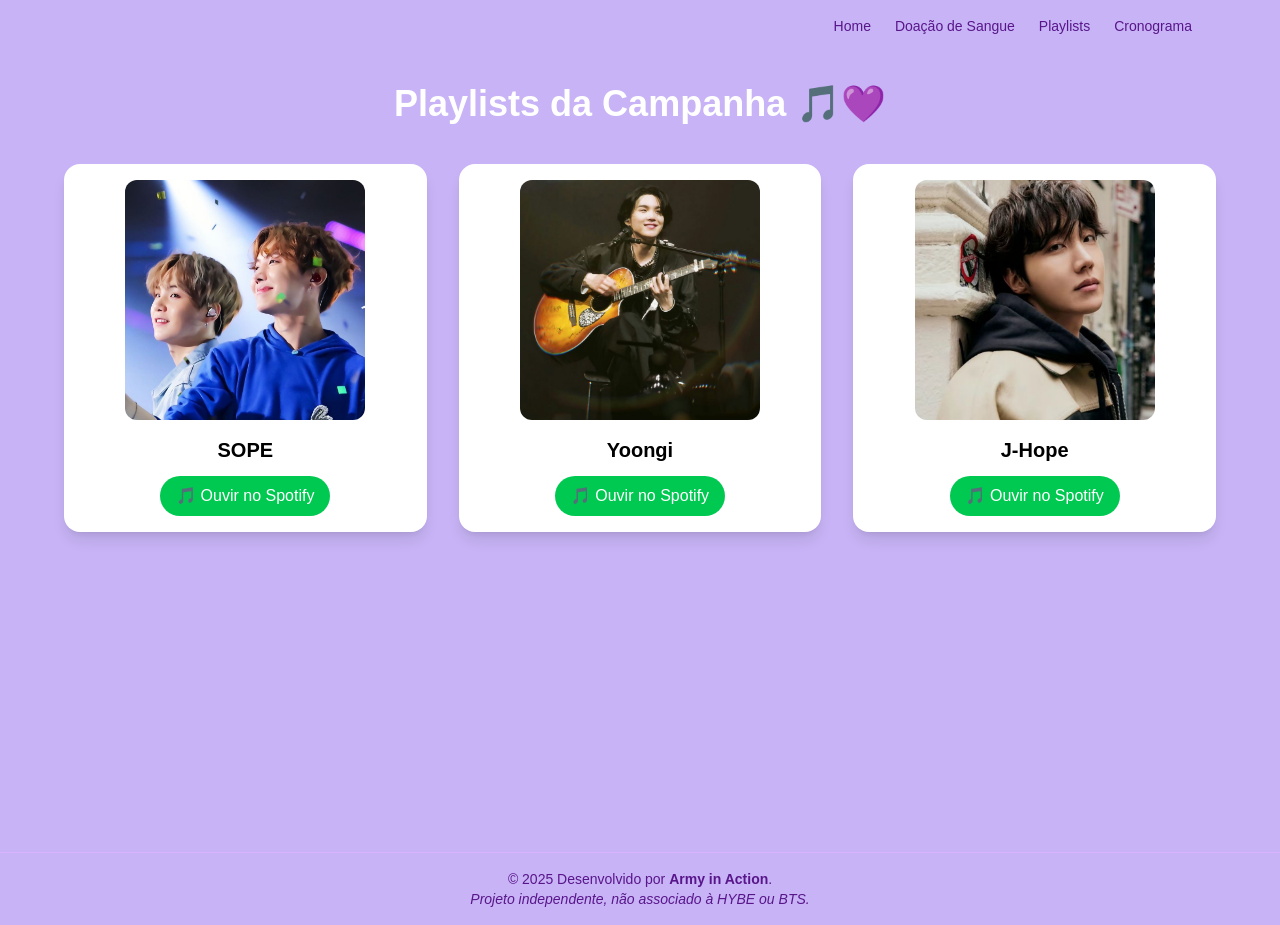
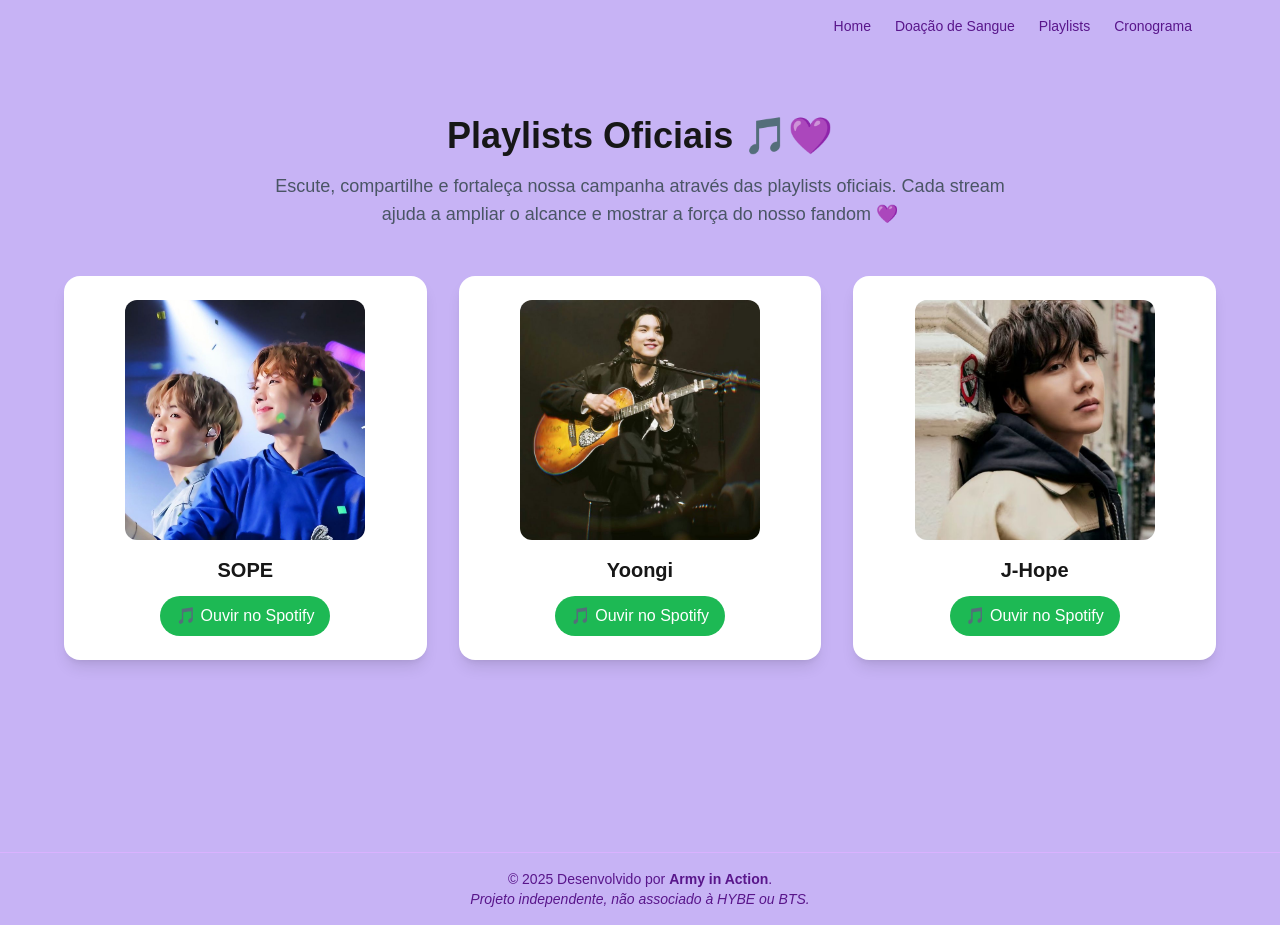
Before and after one commit to jhennytrombini/campanha-sope, a Next.js app: page /playlists in a window 1280 px wide. Built offline with nearby package versions, Linux system fonts and the light colour scheme.

Commit message:
Atualiza pagina das plays

```diff
--- a/app/playlists/page.tsx
+++ b/app/playlists/page.tsx
@@ -18,18 +18,29 @@ const playlists = [
   },
 ];
 
-export default function Playlist() {
+export default function Playlists() {
   return (
-    <main className="min-h-screen text-white p-8">
-      <h1 className="text-4xl font-bold text-center mb-10">
-        Playlists da Campanha 🎵💜
-      </h1>
+    <main className="min-h-screen px-8 py-16">
 
+      {/* Título + Texto */}
+      <div className="max-w-3xl mx-auto text-center mb-12">
+        <h1 className="text-4xl font-bold mb-4">
+          Playlists Oficiais 🎵💜
+        </h1>
+
+        <p className="text-lg text-gray-600">
+          Escute, compartilhe e fortaleça nossa campanha através das
+          playlists oficiais. Cada stream ajuda a ampliar o alcance
+          e mostrar a força do nosso fandom 💜
+        </p>
+      </div>
+
+      {/* Cards */}
       <div className="grid md:grid-cols-3 gap-8 max-w-6xl mx-auto">
         {playlists.map((playlist) => (
           <div
             key={playlist.nome}
-            className="bg-white text-black rounded-2xl shadow-lg p-4 flex flex-col items-center hover:scale-105 transition"
+            className="bg-white rounded-2xl shadow-lg p-6 flex flex-col items-center hover:scale-105 transition"
           >
             <div className="relative w-60 h-60 mb-4">
               <Image
@@ -48,13 +59,14 @@ export default function Playlist() {
               href={playlist.link}
               target="_blank"
               rel="noopener noreferrer"
-              className="flex items-center gap-2 bg-green-500 text-white px-4 py-2 rounded-full hover:bg-green-600 transition"
+              className="flex items-center gap-2 bg-[#1DB954] text-white px-4 py-2 rounded-full hover:opacity-90 transition"
             >
               🎵 Ouvir no Spotify
             </a>
           </div>
         ))}
       </div>
+
     </main>
   );
 }
```
